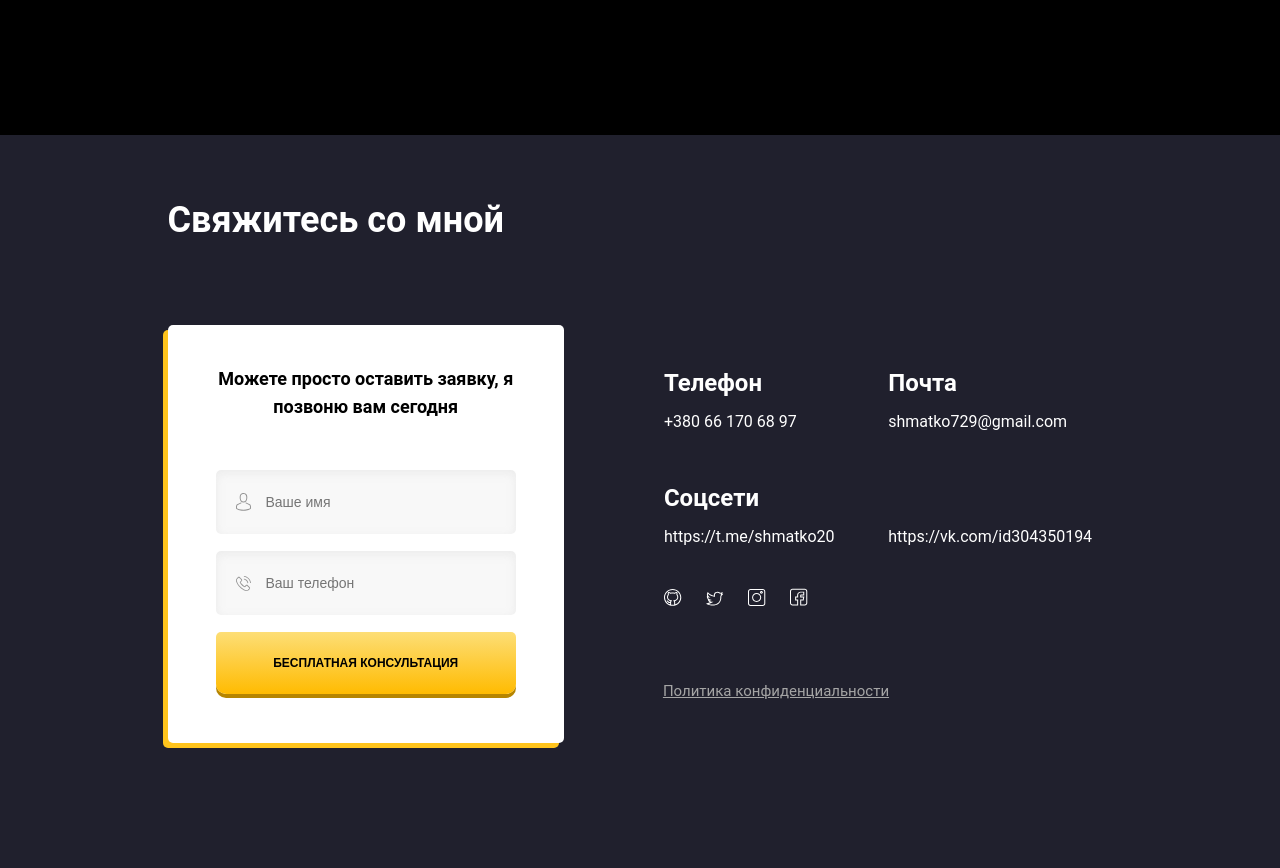
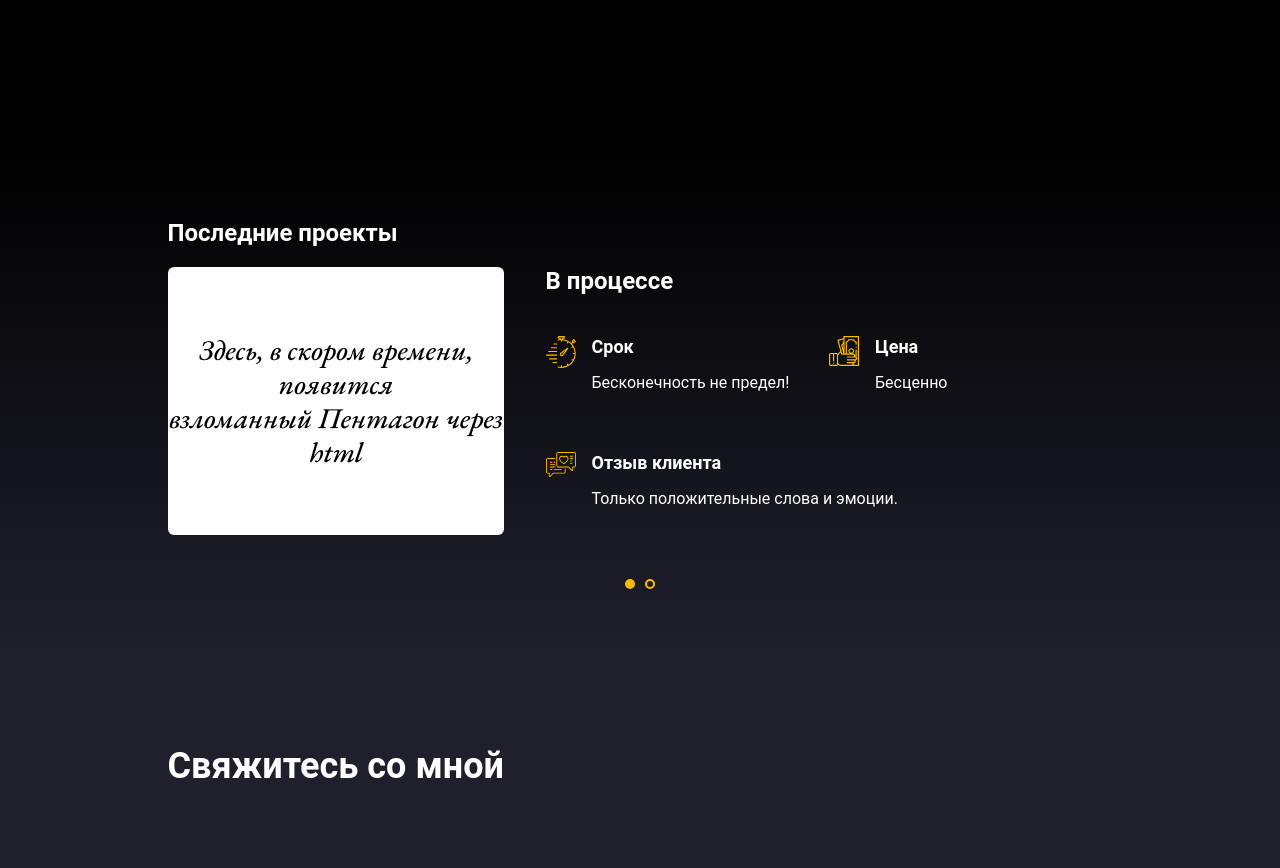
Before and after one commit to Serg8224/FirstStage, a plain HTML site: page MySite/index.html in a window 1280 px wide. Shown: the part 1400-2268 px from the top of the page. Before the commit the page ends 2235 px from the top, so only its background shows below. Drawn offline with Linux system fonts and the light colour scheme.

Commit message:
Update
Add slider

```diff
--- a/MySite/css/style.css
+++ b/MySite/css/style.css
@@ -94,6 +94,8 @@ body {
 }
 
 /*	features	*/
+
+
 .features {
 	background-color: #000000;
 }
@@ -127,6 +129,72 @@ body {
 	font-size: 16px;
 	line-height: 28px;
 	margin: 0;
+}
+/* projects */
+.projects {
+	background: linear-gradient(180deg, #000000 0%, rgba(0, 0, 0, 0) 95.44%);
+}
+.projects-image {
+	border-radius: 6px;
+}
+.projects-slide {
+	display: flex;
+	align-items: flex-start;
+	justify-content: space-between;
+}
+.project-text {
+	flex-basis: 60%;
+	display: flex;
+	flex-wrap: wrap;
+}
+.project-title {
+	flex-basis: 100%;
+	font-weight: bold;
+	font-size: 24px;
+	line-height: 28px;
+	margin: 0;
+	margin-bottom: 41px;
+}
+.project-time, .project-cost {
+	flex-basis: 50%;
+	margin-bottom: 44px;
+}
+.project-time, .project-cost, .project-feedback {
+	display: flex;
+	align-items: flex-start;
+}
+.project-subtitle {
+	margin: 0;
+	margin-bottom: 7px;
+	font-weight: bold;
+	font-size: 18px;
+	line-height: 21px;
+}
+.poject-paragragh {
+	margin: 0;
+	font-size: 16px;
+	line-height: 19px;
+}
+.project-icon {
+	margin-right: 16px;
+}
+.projects-bullet {
+	width: 10px;
+	height: 10px;
+	border: 2px solid #FFBB01;
+	border-radius: 50%;
+	display: inline-block;
+	margin-left: 5px;
+	margin-right: 5px;
+}
+.projects-bullet-active {
+	background-color: #FFBB01;
+}
+.projects-pagination {
+	display: flex;
+	align-items: center;
+	justify-content: center;
+	margin-top: 44px;
 }
 /* button-contacts */
 
--- a/MySite/index.html
+++ b/MySite/index.html
@@ -8,6 +8,7 @@
 	<link href="https://fonts.googleapis.com/css?family=Roboto:400,700&display=swap&subset=cyrillic">
 	<link rel="stylesheet" type="text/css" href="css/style.css">
 	<link rel="stylesheet" type="text/css" href="css/animate.css">
+	<link rel="stylesheet" href="css/swiper.min.css">
 </head>
 <body>
 	<header class="hero">
@@ -48,39 +49,117 @@
 				<h2 class="section-title">Со мной удобно работать</h2>
 				<div class="features-block">
 					<div class="features-item">
-						<img src="image/features/offer-img.svg" alt="По договору" class="features-image">
-						<h3 class="features-title">По договору</h3>
-						<p class="features-text">Предоставлю все документы для бухгалтерии: договоры, счета и акты. Работаю как ИП без НДС.</p>
+						<img src="image/features/offer-img.svg" alt="По договору" class="features-image wow fadeIn" data-wow-delay="0.2s">
+						<h3 class="features-title wow fadeIn" data-wow-delay="0.2s">По договору</h3>
+						<p class="features-text wow fadeIn" data-wow-delay="0.2s">Предоставлю все документы для бухгалтерии: договоры, счета и акты. Работаю как ИП без НДС.</p>
 					</div>
 					<div class="features-item">
-						<img src="image/features/deadline-img.svg" alt="Точно в срок" class="features-image">
-						<h3 class="features-title">Точно в срок</h3>
-						<p class="features-text">В договоре прописана моя  ответственность за срок проекта. Если просрочу — плачу неустойку. </p>
+						<img src="image/features/deadline-img.svg" alt="Точно в срок" class="features-image wow fadeIn" data-wow-delay="0.6s">
+						<h3 class="features-title wow fadeIn" data-wow-delay="0.6s">Точно в срок</h3>
+						<p class="features-text wow fadeIn" data-wow-delay="0.6s">В договоре прописана моя  ответственность за срок проекта. Если просрочу — плачу неустойку. </p>
 					</div>
 					<div class="features-item">
-						<img src="image/features/agreement-img.svg" alt="Ценник под вас" class="features-image">
-						<h3 class="features-title">Ценник под вас</h3>
-						<p class="features-text">Если у вас нетиповой проект, сделаю рассчет цены за работу и объясню, как складывается цена.</p>
+						<img src="image/features/agreement-img.svg" alt="Ценник под вас" class="features-image wow fadeIn" data-wow-delay="1s">
+						<h3 class="features-title wow fadeIn" data-wow-delay="1s">Ценник под вас</h3>
+						<p class="features-text wow fadeIn" data-wow-delay="1s">Если у вас нетиповой проект, сделаю рассчет цены за работу и объясню, как складывается цена.</p>
 					</div>
 					<div class="features-item">
-						<img src="image/features/steps-img.svg" alt="Премежуточные итоги" class="features-image">
-						<h3 class="features-title">Премежуточные итоги</h3>
-						<p class="features-text">Показываю работу поэтапно, а не в последний момент перед крайним сроком</p>
+						<img src="image/features/steps-img.svg" alt="Премежуточные итоги" class="features-image wow fadeIn" data-wow-delay="1.4s">
+						<h3 class="features-title wow fadeIn" data-wow-delay="1.4s">Премежуточные итоги</h3>
+						<p class="features-text wow fadeIn" data-wow-delay="1.4s">Показываю работу поэтапно, а не в последний момент перед крайним сроком</p>
 					</div>
 					<div class="features-item">
-						<img src="image/features/storage-img.svg" alt="Хостинг и домен " class="features-image">
-						<h3 class="features-title">Хостинг и домен </h3>
-						<p class="features-text">Если мы договорились о цене проекта, в неё входит всё: домен и хостинг на год + SSL сертификат.</p>
+						<img src="image/features/storage-img.svg" alt="Хостинг и домен " class="features-image wow fadeIn" data-wow-delay="1.8s">
+						<h3 class="features-title wow fadeIn" data-wow-delay="1.8s">Хостинг и домен </h3>
+						<p class="features-text wow fadeIn" data-wow-delay="1.8s">Если мы договорились о цене проекта, в неё входит всё: домен и хостинг на год + SSL сертификат.</p>
 					</div>
 					<div class="features-item">
-						<img src="image/features/conversation-img.svg" alt="Не брошу после сдачи" class="features-image">
-						<h3 class="features-title">Не брошу после сдачи</h3>
-						<p class="features-text">Научу вас или вашего сотрудника пользоваться сайтом, запишу видео-инструкции.</p>
+						<img src="image/features/conversation-img.svg" alt="Не брошу после сдачи" class="features-image wow fadeIn" data-wow-delay="2.2s">
+						<h3 class="features-title wow fadeIn" data-wow-delay="2.2s">Не брошу после сдачи</h3>
+						<p class="features-text wow fadeIn" data-wow-delay="2.2s">Научу вас или вашего сотрудника пользоваться сайтом, запишу видео-инструкции.</p>
 					</div>
 				</div>
 			</div>
 		</section>
 		<!-- /.features -->
+
+<section class="section projects">
+	<div class="container">
+		<h2 class="cetion-title">Последние проекты</h2>
+
+		<div class="swiper-container projects-slider">
+		    <!-- Additional required wrapper -->
+		    <div class="swiper-wrapper">
+		        <!-- Slides -->
+		        <div class="swiper-slide projects-slide">
+		        	<img src="image/project-img.png" alt="Секретный план по Пентагону" class="projects-image">
+						<div class="project-text">
+							<h3 class="project-title">В процессе</h3>
+							<div class="project-time">
+								<img src="image/time-icon.svg" alt="Срок" class="project-icon">
+								<div class="project-description">
+									<h4 class="project-subtitle">Срок</h4>
+									<p class="project-paragraph">Бесконечность не предел!</p>
+								</div>
+							</div>
+							<!-- /.project-time -->
+							<div class="project-cost">
+								<img src="image/cost-icon.svg" alt="Цена" class="project-icon">
+								<div class="project-description">
+									<h4 class="project-subtitle">Цена</h4>
+									<p class="project-paragraph">Бесценно</p>
+								</div>
+							</div>
+							<!-- /.project-cost -->
+							<div class="project-feedback">
+								<img src="image/feedback-icon.svg" alt="Отзыв клиента" class="project-icon">
+								<div class="project-description">
+									<h4 class="project-subtitle">Отзыв клиента</h4>
+									<p class="project-paragraph">Только положительные слова и эмоции.</p>
+								</div>
+							</div>
+							<!-- /.projects-feedback -->
+						</div>
+						<!-- /.project-text -->
+		        </div>
+		       <div class="swiper-slide projects-slide">
+		        	<img src="image/project-img.png" alt="Секретный план по Пентагону" class="projects-image">
+						<div class="project-text">
+							<h3 class="project-title">В процессе</h3>
+							<div class="project-time">
+								<img src="image/time-icon.svg" alt="Срок" class="project-icon">
+								<div class="project-description">
+									<h4 class="project-subtitle">Срок</h4>
+									<p class="project-paragraph">Бесконечность не предел!</p>
+								</div>
+							</div>
+							<!-- /.project-time -->
+							<div class="project-cost">
+								<img src="image/cost-icon.svg" alt="Цена" class="project-icon">
+								<div class="project-description">
+									<h4 class="project-subtitle">Цена</h4>
+									<p class="project-paragraph">Бесценно</p>
+								</div>
+							</div>
+							<!-- /.project-cost -->
+							<div class="project-feedback">
+								<img src="image/feedback-icon.svg" alt="Отзыв клиента" class="project-icon">
+								<div class="project-description">
+									<h4 class="project-subtitle">Отзыв клиента</h4>
+									<p class="project-paragraph">Только положительные слова и эмоции.</p>
+								</div>
+							</div>
+							<!-- /.projects-feedback -->
+						</div>
+						<!-- /.project-text -->
+		        </div>
+			    </div>
+			    <!-- If we need pagination -->
+			    <div class="projects-pagination"></div>
+			</div>
+		</div>
+</section>
+
 	</main>
 
 
@@ -134,6 +213,7 @@
 	</footer>
 
 	<script src="js/wow.min.js"></script>
+	<script src="js/swiper.min.js"></script>
 	<script src="js/main.js"></script>
 
 </body>
--- a/MySite/js/main.js
+++ b/MySite/js/main.js
@@ -1 +1,9 @@
 new WOW().init();
+var mySwiper = new Swiper('.swiper-container', {
+     pagination: {
+    el: '.projects-pagination',
+    bulletClass: 'projects-bullet',
+    bulletActiveClass: 'projects-bullet-active',
+    clickable: true
+  },
+});
```
Also changed, not shown: MySite/css/swiper.min.css (added), MySite/image/cost-icon.svg (added), MySite/image/feedback-icon.svg (added), MySite/image/project-img.png (added), MySite/image/time-icon.svg (added), MySite/js/swiper.min.js (added).
